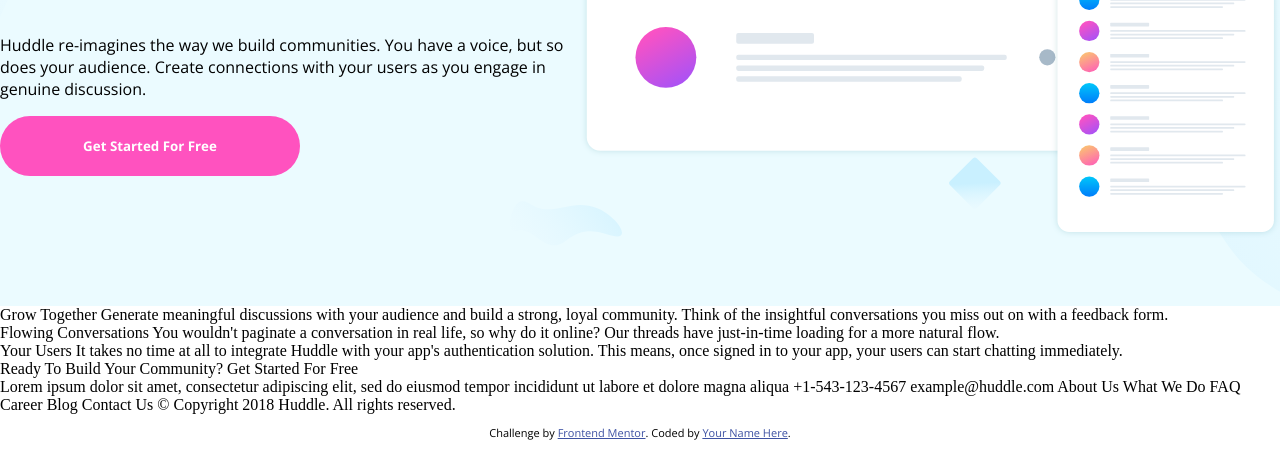
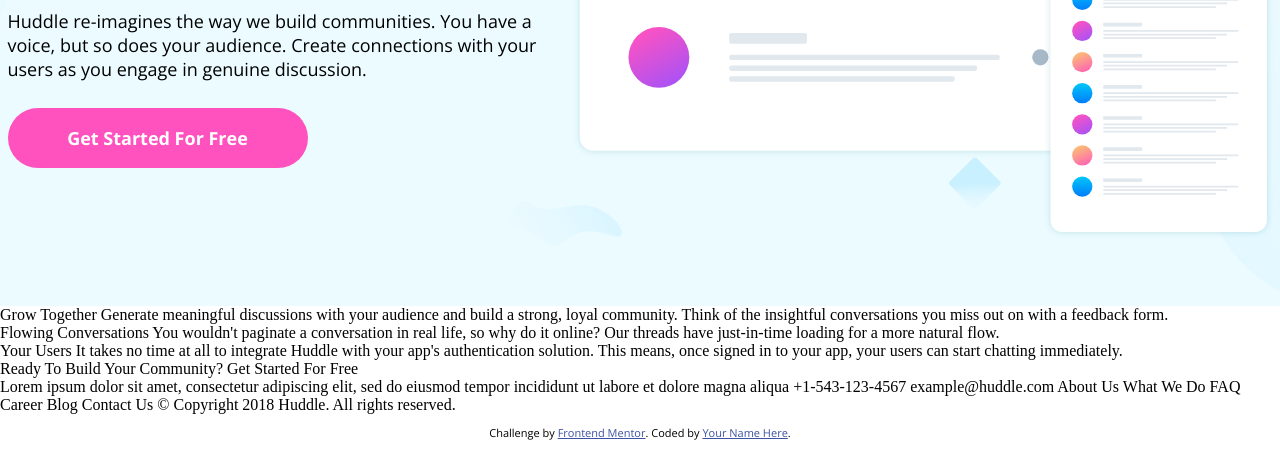
Before and after one commit to abdmud/huddle-landing-page-with-alternating-feature-blocks, a plain HTML site: page index.html in a window 1280 px wide. Shown: the part 391-842 px from the top of the page. Drawn offline with nearby package versions, Linux system fonts and the light colour scheme.

Commit message:
tweaks to hero

```diff
--- a/index.html
+++ b/index.html
@@ -36,7 +36,8 @@
           </div>
 
           <div class="hero-img">
-            <img src="./images/illustration-mockups.svg" alt="mockup illustration" width="700" height="500">
+            <!--<img src="./images/illustration-mockups.svg" alt="mockup illustration" width="700" height="500">-->
+            <img src="./images/illustration-mockups.svg" alt="mockup illustration">
           </div>
         </container>
 
--- a/styles.css
+++ b/styles.css
@@ -26,11 +26,18 @@ html, body {
     max-width: 1400px;
     margin-top: 5%;
 }
+.hero-img img{
+    width: 700px;
+    height: 500px;
+}
 .hero-text {
     display: flex;
     flex-direction: column;
     justify-content: center;
-    width: 600px;
+    width: 550px;
+}
+.hero-p {
+    margin: -3% 0 5% 0;
 }
 h1 {
     font-family: 'Poppins', sans-serif;
@@ -39,6 +46,7 @@ h1 {
 }
 p, .nav-btn, .hero-btn  {
     font-family: 'Open Sans', sans-serif;
+    font-size: 18px;
 }
 .nav-btn, .hero-btn {
     font-weight: 700;
@@ -58,3 +66,10 @@ p, .nav-btn, .hero-btn  {
     border-radius: 30px;
     border: none;
 }
+
+/** MOBILE **/
+@media only screen and (max-width: 375px) {
+    body {
+        width: 370px;
+    }
+}
```
